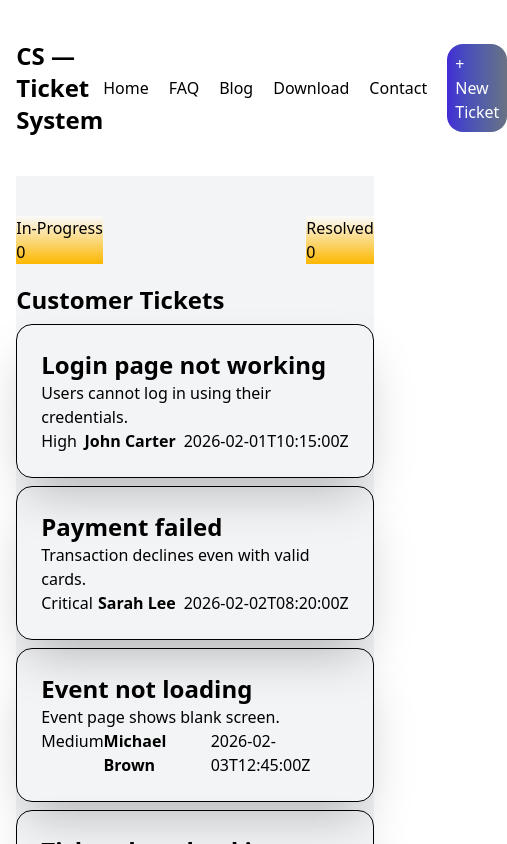
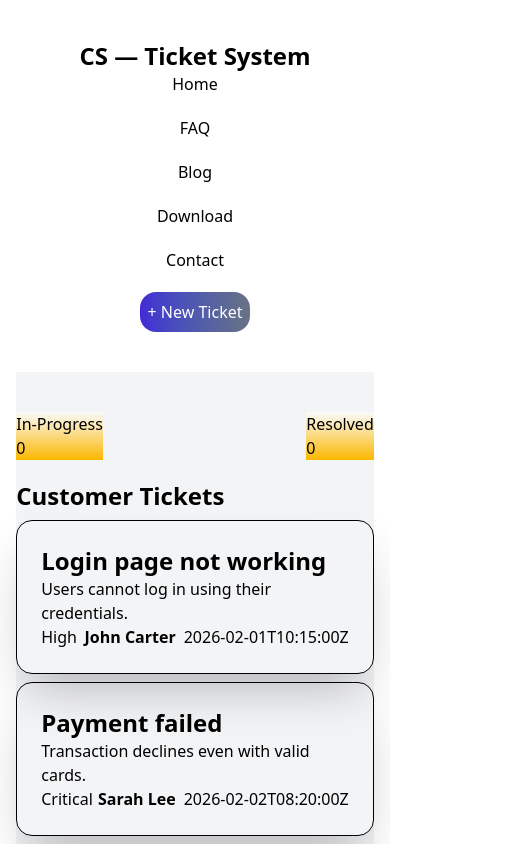
Before and after one commit to impressivecoder01/Assignment-007, a React (Vite) app: page / in a window 390 px wide. Shown: the top 844 px of the page, 507 px wide, since content can reach past the window. Built offline with nearby package versions, Linux system fonts and the light colour scheme.

Commit message:
responsive header added

```diff
--- a/src/components/Header.jsx
+++ b/src/components/Header.jsx
@@ -2,12 +2,12 @@ import React from 'react';
 
 const Header = () => {
     return (
-        <div className='flex justify-between w-11/12 mx-auto items-center py-10'>
+        <div className='flex flex-col md:flex-row justify-between w-11/12 mx-auto items-center py-10'>
             <div>
                 <h1 className='font-bold text-2xl'>CS — Ticket System</h1>
             </div>
             <div>
-                <ul className='flex items-center gap-5'>
+                <ul className='flex flex-col md:flex-row items-center cursor-pointer gap-5'>
                     <li>Home</li>
                     <li>FAQ</li>
                     <li>Blog</li>
--- a/src/components/cards/AllCards.jsx
+++ b/src/components/cards/AllCards.jsx
@@ -17,7 +17,7 @@ const AllCards = ({promise}) => {
         <div>
             <Hero status={status}></Hero>
         </div>
-        <div className='grid grid-cols-1 lg:grid-cols-12 py-5'>
+        <div className='grid grid-cols-1 lg:grid-cols-12 gap-2 py-5'>
 
 
         <div className='col-span-10'>
@@ -29,9 +29,9 @@ const AllCards = ({promise}) => {
             </div>
 
         </div>
-        <div>
+        <div className='col-span-2'>
             <h1 className='font-bold text-2xl'>Task Status</h1>
-            <div className='shadow-2xl cursor-pointer border rounded-2xl my-2 '>
+            <div className='shadow-2xl cursor-pointer  rounded-2xl my-2 '>
                {
                 status.map(task=> <TaskStatusCard task={task}></TaskStatusCard>)
                }
--- a/src/components/cards/TaskStatusCard.jsx
+++ b/src/components/cards/TaskStatusCard.jsx
@@ -3,8 +3,9 @@ import React from 'react';
 const TaskStatusCard = ({task}) => {
     console.log(task)
     return (
-        <div>
-            <h1>{task.title}</h1>
+        <div className='bg-white shadow-2xl p-5 space-y-2 my-3 rounded-2xl'>
+            <h1 className='text-2xl font-semibold'>{task.title}</h1>
+            <button className='bg-green-400 w-full rounded-xl py-2 text-white font-semibold cursor-pointer text-xl'>Complete</button>
         </div>
     );
 };
```
